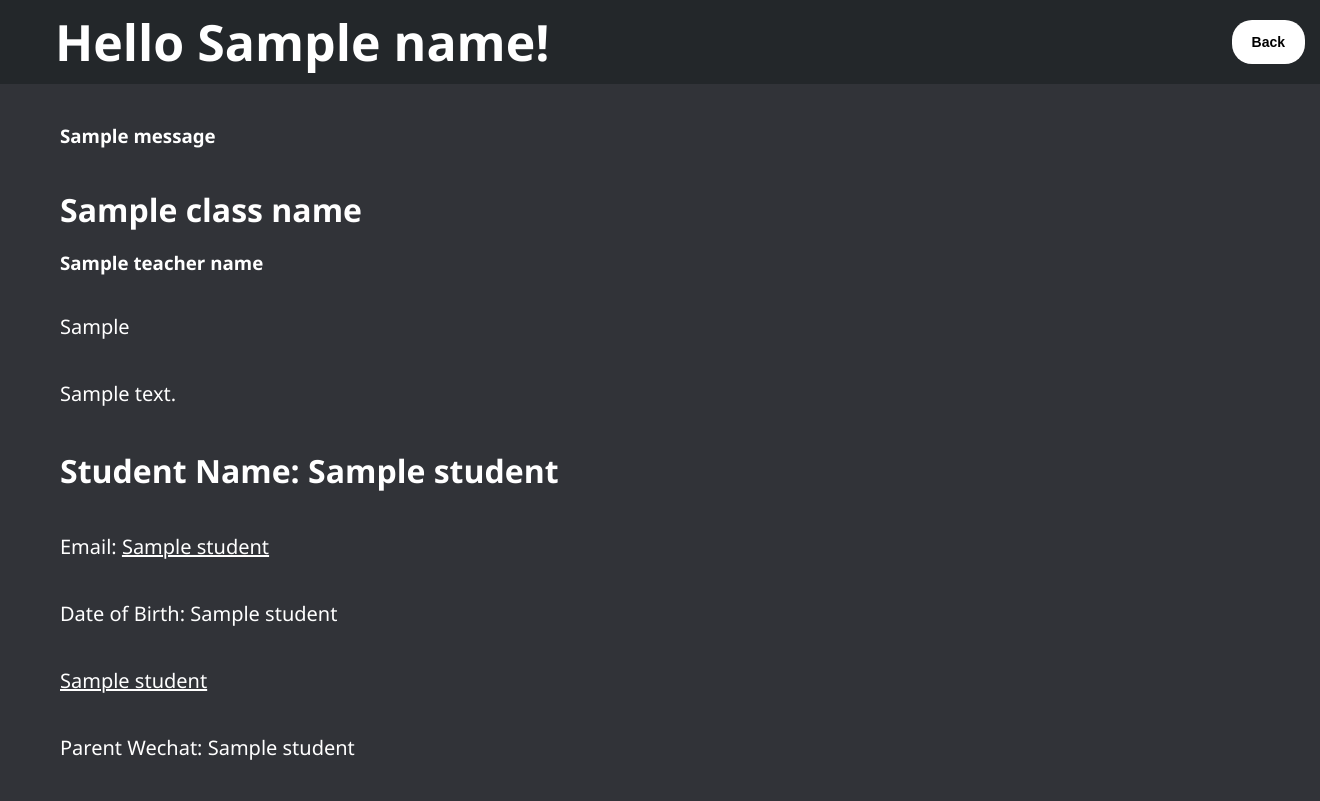
After one commit to 20kzhan/YDRC-Website, a Flask app: template templates/enrollment.html in a window 1320 px wide. The commit adds this page. Run offline with Flask 3, Linux system fonts and the light colour scheme; the template is opened without the code that fills it: most values are stand-ins (such as "Sample title", 1, 10 or a date in 2020); one stand-in notice (Sample message) is shown.

Commit message:
no chance this works

```diff
--- a/app.py
+++ b/app.py
@@ -547,6 +547,64 @@
                                other_notes=result[8],
                                students=students)
 
+@app.route('/class/<int:class_id>/add_points/<int:student_id>', methods=['POST'])
+def add_points(class_id, student_id):
+    if not session.get('user'):
+        return redirect('/login')
+    if get_user(session['user']['userinfo']['sub'])["app_metadata"]["account_type"] != 'teacher':
+        flash(f'Teacher? Contact the person who gave you this link with your Account ID below.')
+        return redirect('/')
+
+    if request.method == "POST":
+        with sqlite3.connect("YDRC.db") as db:
+            cursor = db.cursor()
+            cursor.execute("SELECT points FROM enrollements WHERE student_id = ? AND class_id = ?", (student_id, class_id))
+            result = cursor.fetchone()
+            cursor.execute("UPDATE enrollements SET points = ? WHERE student_id = ? AND class_id = ?", (result[0] + 10, student_id, class_id))
+            db.commit()
+
+    return redirect(f'/class/{class_id}')
+
+@app.route('/enrollment/<int:enrollment_id>')
+def enrollment(enrollment_id):
+    if not session.get('user'):
+        return redirect('/login')
+    if get_user(session['user']['userinfo']['sub'])["app_metadata"]["account_type"] != 'admin':
+        flash(f'Teacher? Contact the person who gave you this link with your Account ID below.')
+        return redirect('/')
+
+    with sqlite3.connect("YDRC.db") as db:
+        cursor = db.cursor()
+        cursor.execute("SELECT * FROM enrollements WHERE enrollment_id = ?", (enrollment_id,))
+        enrollment = cursor.fetchone()
+        cursor.execute("SELECT * FROM students WHERE student_id = ?", (enrollment[1],))
+        student = cursor.fetchone()
+        cursor.execute("SELECT * FROM classes WHERE class_id = ?", (enrollment[2],))
+        class_ = cursor.fetchone()
+
+    if not enrollment:
+        flash(f'Enrollment not found. Please try again.')
+        return redirect(url_for('home_page'))
+
+    sub = session['user']['userinfo']['sub']
+    name = get_name('teacher', sub)
+    if not name:
+        try:
+            name = session['user']['userinfo']['name']
+        except KeyError:
+            name = "Guest"
+
+    return render_template('enrollment.html',
+                           name=name,
+                           sub=sub,
+                           enrollment_id=enrollment_id,
+                           student_id=enrollment[1],
+                           class_id=enrollment[2],
+                           points=enrollment[3],
+                           approved=enrollment[4],
+                           student=student,
+                           class_=class_)
+
 def teacher_owns_class(teacher_id, class_id):
     with sqlite3.connect("YDRC.db") as db:
         cursor = db.cursor()
@@ -622,6 +680,7 @@
         except ValueError:
             return False
 
+"""
 @app.route('/enroll/<int:class_id>', methods=['POST'])
 def enroll(class_id):
     if request.method == "POST":
@@ -650,7 +709,7 @@
             else:
                 cursor.execute("UPDATE classes SET students = ? WHERE class_id = ?", (str(sub), class_id))
             db.commit()
-            logging.info("Enrolled student " + sub + " in class " + str(class_id))
+        logging.info("Enrolled student " + sub + " in class " + str(class_id))
 
         return redirect(f'{url_for("class_page", class_id=class_id)}')
 
@@ -687,6 +746,17 @@
             logging.info("Unenrolled student " + sub + " from class " + str(class_id))
 
         return redirect(f'{url_for("class_page", class_id=class_id)}')
+"""
+
+@app.route('/student_enroll', methods=['POST'])
+def student_enroll():
+    if request.method == "POST":
+        with sqlite3.connect("YDRC.db") as db:
+            cursor = db.cursor()
+            cursor.execute("INSERT INTO enrollements (student_id, class_id, points, approved) VALUES (?, ?, ?, ?)", (request.form['sub'], request.form['class_id'], 0, 'pending'))
+            db.commit()
+
+    return jsonify(success=True)
 
 @app.route('/teacher_submit', methods=['POST'])
 def teacher_submit():
@@ -733,6 +803,10 @@
         classes = cursor.fetchall()
         cursor.execute('SELECT * FROM teacher_temp')
         teacher_temp = cursor.fetchall()
+        cursor.execute('SELECT * FROM enrollements')
+        enrollements = cursor.fetchall()
+        cursor.execute('SELECT * FROM enrollments WHERE approved = ?', ('pending',))
+        pending_enrollements = cursor.fetchall()
     finally:
         cursor.close()
         conn.close()
@@ -755,7 +829,9 @@
                            teachers=teachers,
                            admins=admins,
                            classes=classes,
-                           teacher_temp=teacher_temp)
+                           enrollements=enrollements,
+                           teacher_temp=teacher_temp,
+                           pending_enrollements=pending_enrollements)
 
 @app.route('/delete_teacher', methods=['POST'])
 def delete_teacher():
--- /dev/null
+++ b/cache.py
@@ -0,0 +1 @@
+user_cache = {}
--- /dev/null
+++ b/templates/enrollment.html
@@ -0,0 +1,57 @@
+<!DOCTYPE html>
+<html>
+<head>
+    <style>
+        /* Add your styling here */
+        table {
+            width: 100%;
+            border-collapse: collapse;
+        }
+
+        th,
+        td {
+            border: 1px solid #ddd;
+            padding: 8px;
+        }
+    </style>
+
+    <title>{{ class_name }}</title>
+    <link rel="stylesheet" type="text/css" href="{{ url_for('static', filename='css/home.css') }}">
+    <link rel="stylesheet" type="text/css" href="{{ url_for('static', filename='css/class.css') }}">
+</head>
+<body>
+    <!-- An admin exclusive page that lists all the details about a student's enrollment and shows an allow and deny button for the admin to approve or deny the enrollment. If allowed, send a post request with the enrollment_id with the status 'approved', if denied, send a post request with the enrollment_id with the status 'denied'. !--->
+    <nav>
+        <div class="nav-container">
+            <section>Hello {{ name }}!</section>
+            <ul>
+                <li><a href="{{ url_for('home_page') }}">Back</a></li>
+            </ul>
+        </div>
+    </nav>
+
+    <div class="content-wrapper">
+        <div class="main-content">
+            {% with messages = get_flashed_messages() %}
+            {% if messages %}
+            <ul>
+                {% for message in messages %}
+                <h3>{{ message }}</h3>
+                {% endfor %}
+            </ul>
+            {% endif %}
+            {% endwith %}
+
+            <h1 class="class-title">{{ class_name }}</h1>
+            <h3 class="teacher-name">{{ teacher_name }}</h3>
+            <p class="teacher-intro">{{ teacher_intro }}</p>
+            <p class="class-description">{{ class_description }}</p>
+            <h1 class="student-name">Student Name: {{ student[1] }}</h1>
+            <p class="student-email">Email: <a href="mailto:{{ student[2] }}">{{ student[2] }}</a></p>
+            <p class="student-dob">Date of Birth: {{ student[3] }}</p>
+            <p class="parent-email"><a href="mailto:{{ student[5] }}">{{ student[5] }}</a></p>
+            <p class="parent-wechat">Parent Wechat: {{ student[4] }}</p>
+        </div>
+    </div>
+</body>
+</html>
--- a/templates/teacher_onboarding.html
+++ b/templates/teacher_onboarding.html
@@ -41,6 +41,8 @@
 
             <script src="{{ url_for('static', filename='js/refresh_cooldown.js') }}"></script>
         </div>
+
+        <p>Waiting for approval. (this can take a while)</p>
     </div>
 
     <script src="{{ url_for('static', filename='js/onboarding.js') }}"></script>
```
Also changed, not shown: db_testing.py (+10 -5 lines), templates/admin.html (+34 -0 lines), YDRC.db, 1 other file.
